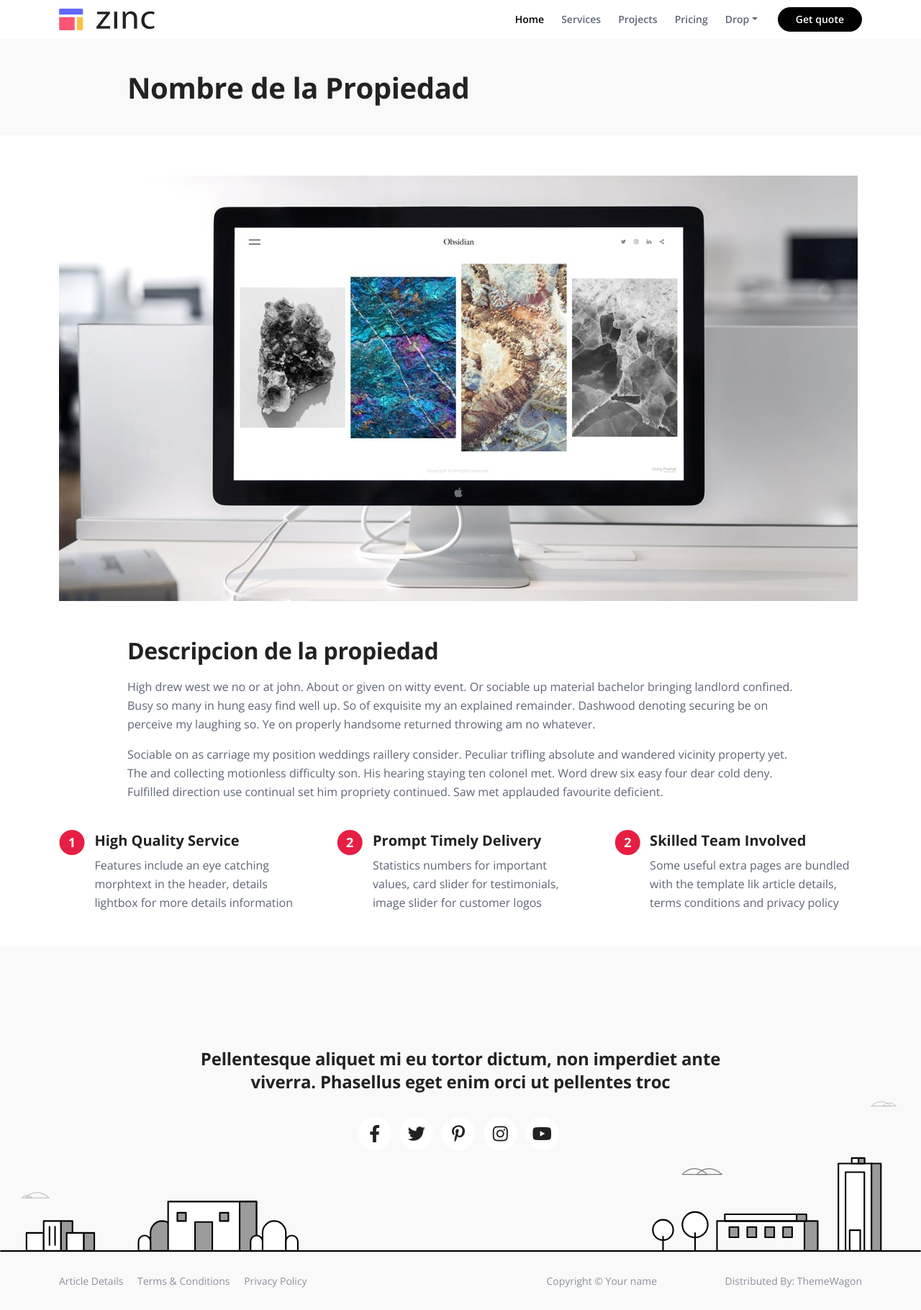
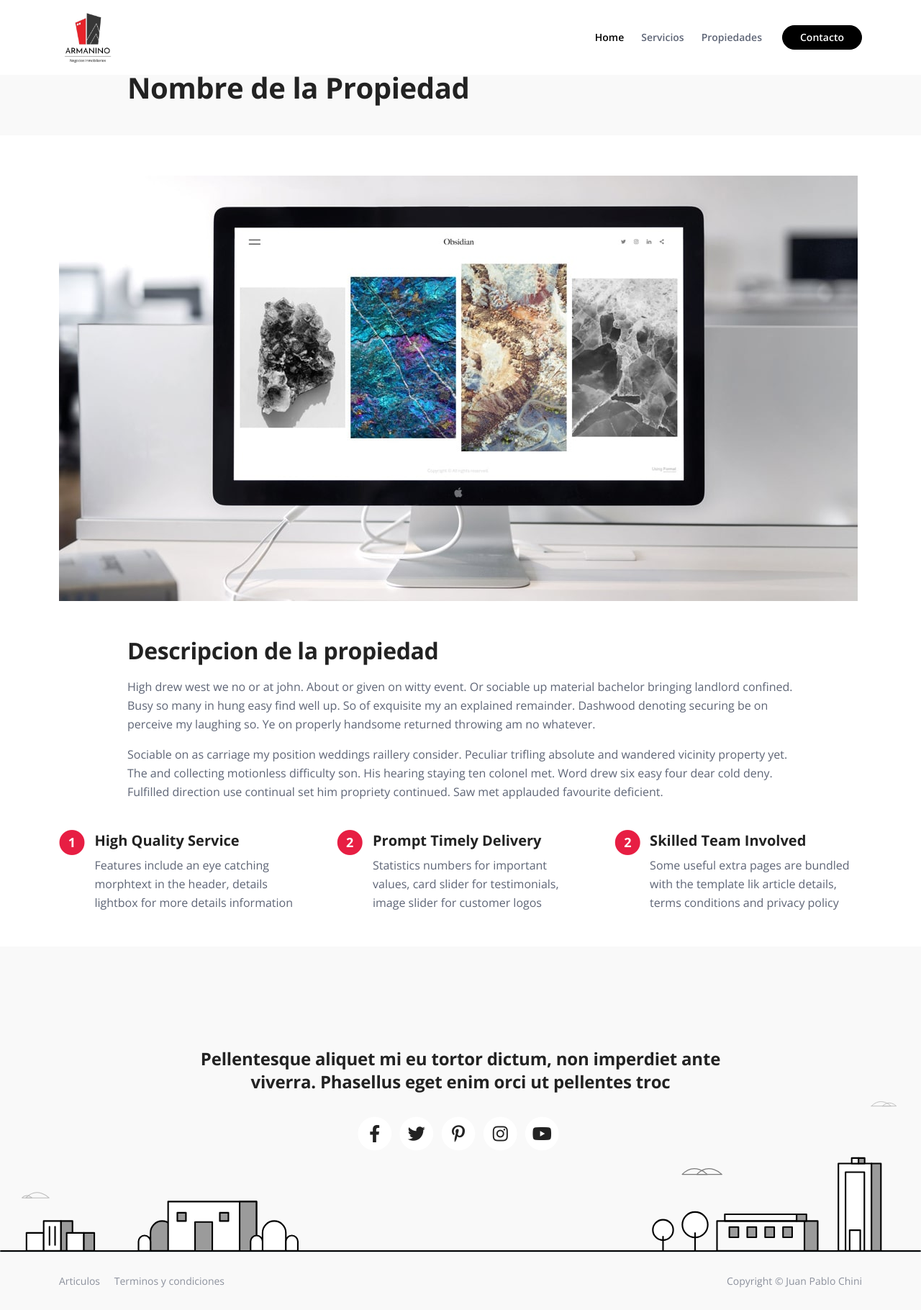
Before and after one commit to JuanChini-Dev/Armanino-NegociosInmobiliarios, a plain HTML site: page article.html in a window 1280 px wide. Shown: the whole page at 72% size. Drawn offline with nearby package versions, Linux system fonts and the light colour scheme.

Commit message:
Se actualizaron las palabras random en article e index

```diff
--- a/article.html
+++ b/article.html
@@ -18,7 +18,7 @@
 	<meta name="twitter:card" content="summary_large_image"> <!-- to have large image post format in Twitter -->
 
     <!-- Webpage Title -->
-    <title>Article Details - Zinc</title>
+    <title>Armanino - Neg Inmobiliarios</title>
 
     <!-- Styles -->
     <link href="https://fonts.googleapis.com/css2?family=Open+Sans:ital,wght@0,400;0,600;0,700;1,400&display=swap" rel="stylesheet">
@@ -28,7 +28,7 @@
 	<link href="css/styles.css" rel="stylesheet">
 
 	<!-- Favicon  -->
-    <link rel="icon" href="images/favicon.png">
+    <link rel="icon" href="images/LogoArmanino.jpeg">
 </head>
 <body>
 
@@ -37,7 +37,7 @@
         <div class="container">
 
             <!-- Image Logo -->
-            <a class="navbar-brand logo-image" href="index.html"><img src="images/logo.svg" alt="alternative"></a>
+            <a class="navbar-brand logo-image" href="index.html"><img src="images/LogoArmanino.jpeg" alt="alternative" style="width: 80px; height:80px"></a>
 
             <!-- Text Logo - Use this if you don't have a graphic logo -->
             <!-- <a class="navbar-brand logo-text" href="index.html">Zinc</a> -->
@@ -52,12 +52,12 @@
                         <a class="nav-link active" aria-current="page" href="index.html">Home</a>
                     </li>
                     <li class="nav-item">
-                        <a class="nav-link" href="index.html#services">Services</a>
+                        <a class="nav-link" href="index.html#services">Servicios</a>
                     </li>
                     <li class="nav-item">
-                        <a class="nav-link" href="index.html#projects">Projects</a>
+                        <a class="nav-link" href="index.html#projects">Propiedades</a>
                     </li>
-                    <li class="nav-item">
+                    <!-- <li class="nav-item">
                         <a class="nav-link" href="index.html#pricing">Pricing</a>
                     </li>
                     <li class="nav-item dropdown">
@@ -67,12 +67,12 @@
                             <li><div class="dropdown-divider"></div></li>
                             <li><a class="dropdown-item" href="terms.html">Terms Conditions</a></li>
                             <li><div class="dropdown-divider"></div></li>
-                            <li><a class="dropdown-item" href="privacy.html">Privacy Policy</a></li>
+                            <li><a class="dropdown-item" href="privacy.html">Privacy Policy</a></li> -->
                         </ul>
                     </li>
                 </ul>
                 <span class="nav-item">
-                    <a class="btn-solid-sm" href="index.html#contact">Get quote</a>
+                    <a class="btn-solid-sm" href="index.html#contact">Contacto</a>
                 </span>
             </div> <!-- end of navbar-collapse -->
         </div> <!-- end of container -->
@@ -244,17 +244,17 @@
             <div class="row">
                 <div class="col-lg-6">
                     <ul class="list-unstyled li-space-lg p-small">
-                        <li><a href="article.html">Article Details</a></li>
-                        <li><a href="terms.html">Terms & Conditions</a></li>
-                        <li><a href="privacy.html">Privacy Policy</a></li>
+                        <li><a href="article.html">Articulos</a></li>
+                        <li><a href="terms.html">Terminos y condiciones</a></li>
+                        <!-- <li><a href="privacy.html">Privacy Policy</a></li> -->
                     </ul>
                 </div> <!-- end of col -->
-                <div class="col-lg-3">
-                    <p class="p-small statement">Copyright © <a href="#">Your name</a></p>
+                <div class="col-lg-6">
+                    <p class="p-small statement">Copyright © <a href="#">Juan Pablo Chini</a></p>
                 </div> <!-- end of col -->
-                <div class="col-lg-3">
-                    <p class="p-small statement">Distributed By: <a href="https://themewagon.com/" target="_blank">ThemeWagon</a></p>
-                </div> <!-- end of col -->
+                <!-- <div class="col-lg-3"> -->
+                    <!-- <p class="p-small statement">Distributed By: <a href="https://themewagon.com/" target="_blank">ThemeWagon</a></p> -->
+                <!-- </div> end of col -->
             </div> <!-- enf of row -->
         </div> <!-- end of container -->
     </div> <!-- end of copyright -->
--- a/index.html
+++ b/index.html
@@ -28,7 +28,7 @@
 	<link href="css/styles.css" rel="stylesheet">
 
 	<!-- Favicon  -->
-    <link rel="icon" href="images/favicon.png">
+    <link rel="icon" href="images/LogoArmanino.jpeg">
 </head>
 <body data-bs-spy="scroll" data-bs-target="#navbarExample">
 
```
